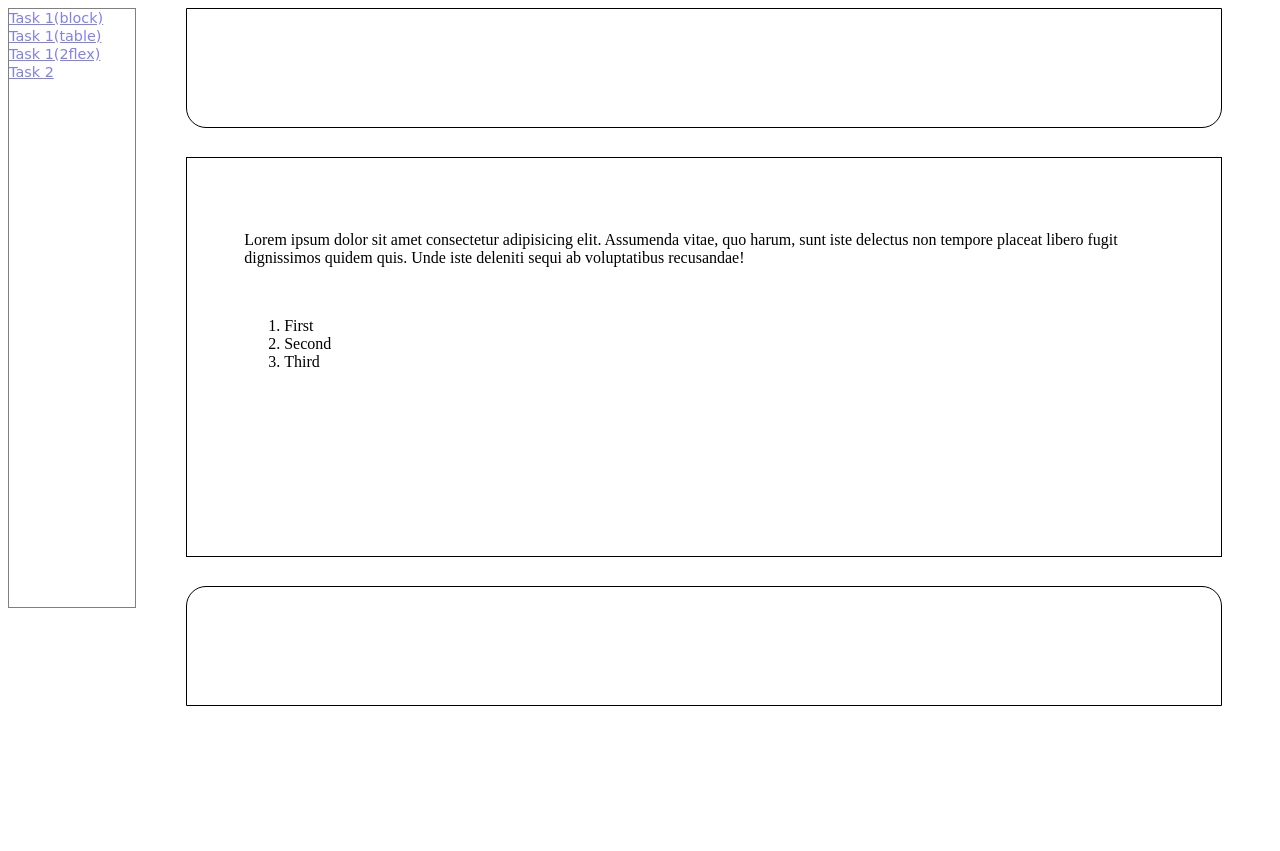
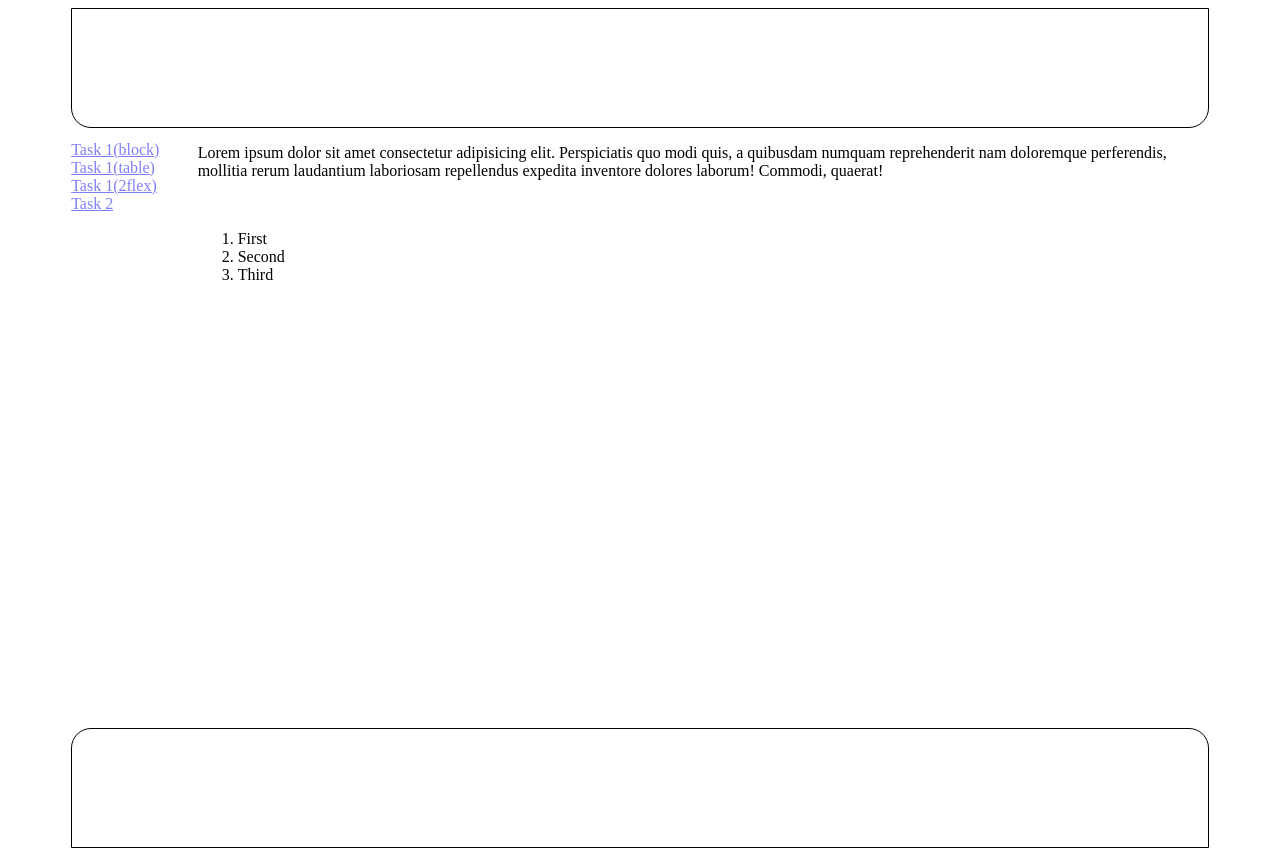
Before and after one commit to yuridali/web4abap, a plain HTML site: page HW2/task3.html in a window 1280 px wide. Before the commit the page ends 800 px from the top, so only its background shows below. Drawn offline with Linux system fonts and the light colour scheme.

Commit message:
Signed-off-by: Yury Dalidovich <yury.dalidovich@LeverX.local>

```diff
--- a/HW2/style3.css
+++ b/HW2/style3.css
@@ -1,4 +1,53 @@
-#main {
+header {
+    width: 90%;
+    margin-left: 5%;
+    margin-right: 5%;
+    height: 15vh;
+    border-bottom-left-radius: 20px;
+    border-bottom-right-radius: 20px;
+    border: solid 1px black;
+    box-sizing: border-box;
+}
+
+section:after {
+    content: "";
+    display: table;
+    clear: both;
+}
+
+footer {
+    width: 90%;
+    margin-left: 5%;
+    margin-right: 5%;
+    height: 15vh;
+    border-top-left-radius: 20px;
+    border-top-right-radius: 20px;
+    border: solid 1px black;
+    box-sizing: border-box;
+}
+
+nav {
+    float: left;
+    width: 10%;
+    height: 600px;
+    margin-left: 5%;
+    padding-top: 1%;
+    /* position: fixed; */
+    box-sizing: border-box;
+    opacity: 0.5;
+    /* border: 0px; */
+    box-sizing: border-box;
+}
+nav a:hover {
+    color: blue;
+}
+article {
+    float: right;
+    width: 80%;
+    margin-right: 5%;
+    box-sizing: border-box;
+}
+/* #main {
     display: flex;
     flex-direction: column;
     width: 90%;
@@ -41,4 +90,4 @@
 #sidebar>a {
     font-family: cursive;
     font-size: 90%;
-}
+} */
--- a/HW2/task3.html
+++ b/HW2/task3.html
@@ -7,11 +7,35 @@
     <meta http-equiv="X-UA-Compatible" content="ie=edge">
     <title>HW #2 Task 3</title>
     <link rel="stylesheet" href="./style3.css">
+    <style>
+
+    </style>
 </head>
 
 <body>
+    <header></header>
+    <section>
+        <nav>
+            <a href="./task1.1.html">Task 1(block)</a><br>
+            <a href="./task1.2.html">Task 1(table)</a><br>
+            <a href="./task1_flex.html">Task 1(2flex)</a><br>
+            <a href="./task2.html">Task 2</a>
+        </nav>
+        <article>
+            <p>Lorem ipsum dolor sit amet consectetur adipisicing elit. Perspiciatis quo modi quis, a quibusdam numquam
+                reprehenderit nam doloremque perferendis, mollitia rerum laudantium laboriosam repellendus expedita
+                inventore dolores laborum! Commodi, quaerat!</p>
+            <br>
+            <ol type="1">
+                <li>First</li>
+                <li>Second</li>
+                <li>Third</li>
+            </ol>
+        </article>
+    </section>
+    <footer></footer>
 
-    <div id="sidebar">
+    <!--     <div id="sidebar">
         <a href="./task1.1.html">Task 1(block)</a><br>
         <a href="./task1.2.html">Task 1(table)</a><br>
         <a href="./task1_flex.html">Task 1(2flex)</a><br>
@@ -34,7 +58,7 @@
             </ol>
         </div>
         <div id="footer"></div>
-    </div>
+    </div> -->
 
 </body>
 
```
